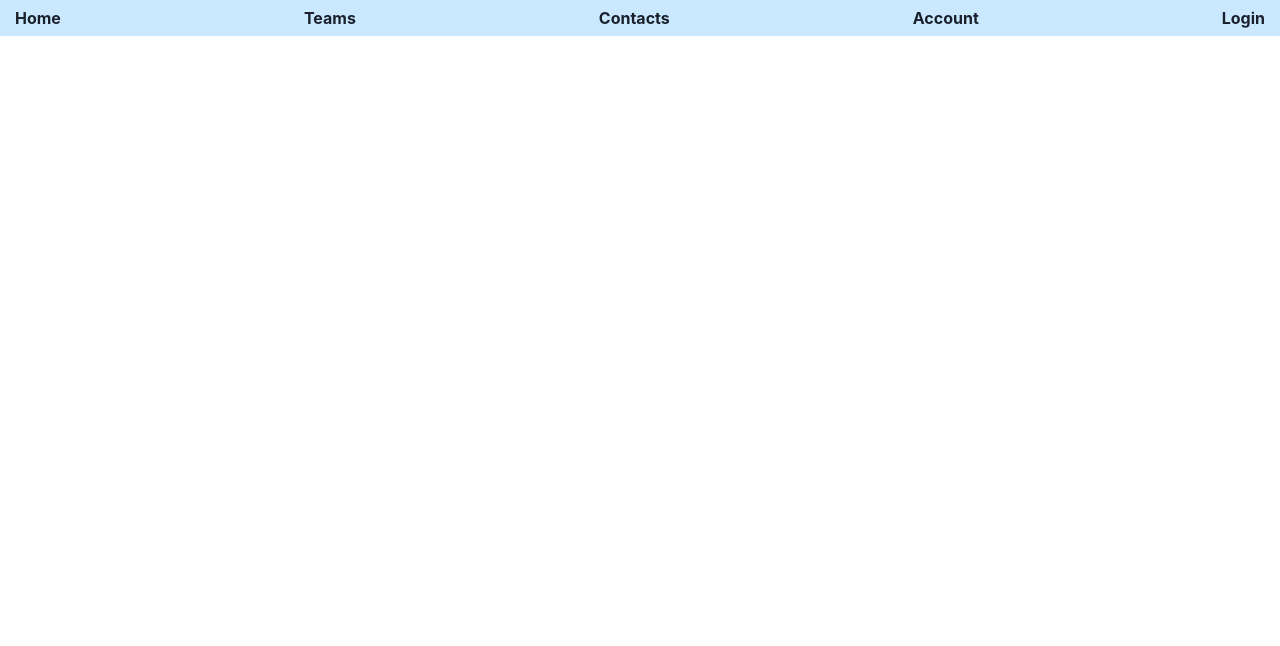
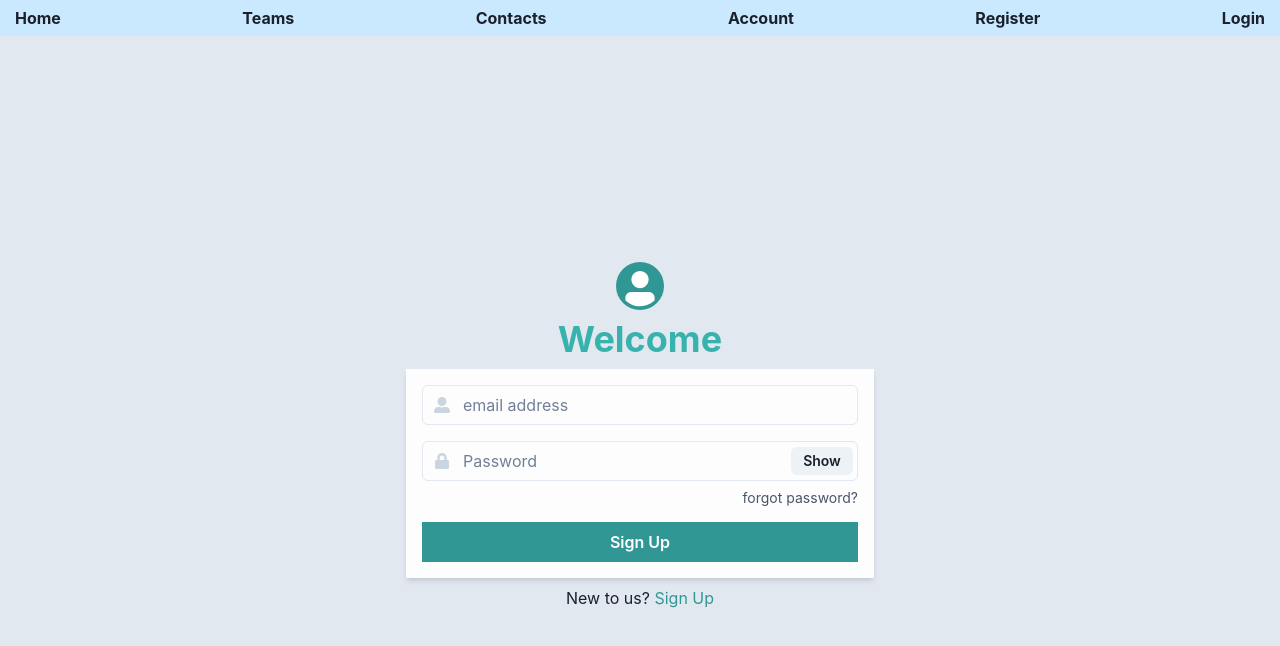
Before and after one commit to mikey712712/Project3forreal, a React (Vite) app: page /register in a window 1280 px wide. Shown: the top 646 px of the page. Built offline with nearby package versions, Linux system fonts and the light colour scheme.

Commit message:
login route

```diff
--- a/package.json
+++ b/package.json
@@ -18,6 +18,7 @@
     "react": "^18.2.0",
     "react-dom": "^18.2.0",
     "react-firebase-hooks": "^5.0.3",
+    "react-icons": "^4.6.0",
     "react-router-dom": "^6.4.2"
   },
   "devDependencies": {
--- a/src/App.jsx
+++ b/src/App.jsx
@@ -1,11 +1,8 @@
 import "./App.css"
 // COMPONENTS
-import VideoButton from "./components/VideoButton"
-import CurrentRoom from "./components/CurrentRoom"
-import Dialog from "./components/Dialog"
-import Videos from "./components/Videos"
-import ChatRoom from "./components/ChatRoom"
 import Header from "./components/Header"
+import Register from "./components/Register"
+import Login from "./components/Login"
 import VideoPage from "./components/VideoPage"
 // FUNCTION/LIBRARY IMPORTS
 import { init } from "./functions/FirebaseRTC"
@@ -15,7 +12,7 @@
 import { ButtonGroup, ChakraProvider, Heading } from "@chakra-ui/react"
 import { Routes, Route, BrowserRouter } from "react-router-dom"
 
-import {getAuth} from 'firebase/auth'
+import { getAuth } from "firebase/auth"
 const firebaseConfig = {
 	apiKey: "AIzaSyCHBoIUdJzDREqZYtpdv3do6YzfEJ8aJM4",
 	authDomain: "project-3---the-boys.firebaseapp.com",
@@ -40,6 +37,8 @@
 					<Header />
 					<Routes>
 						<Route path="/" element={<VideoPage />} />
+						<Route path="/register" element={<Register />} />
+						<Route path="/login" element={<Login />} />
 					</Routes>
 				</div>
 			</BrowserRouter>
--- a/src/components/Header.jsx
+++ b/src/components/Header.jsx
@@ -13,10 +13,11 @@
 			fontWeight="bold"
 			h="36px"
 		>
-			<a href="">Home</a>
+			<Link to="/">Home</Link>
 			<a href="">Teams</a>
 			<a href="">Contacts</a>
 			<a href="">Account</a>
+			<Link to="/register">Register</Link>
 			<Link to="/login">Login</Link>
 		</Flex>
 	)
```
Also changed, not shown: 1 other file (tests, documents, lock files or other folders).
